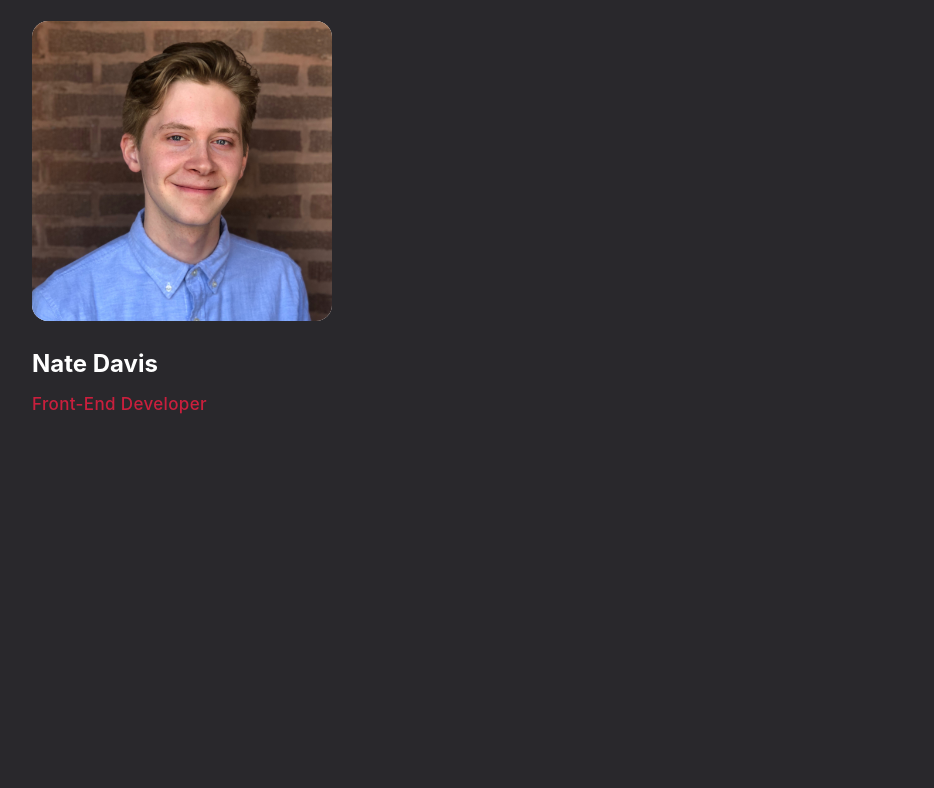
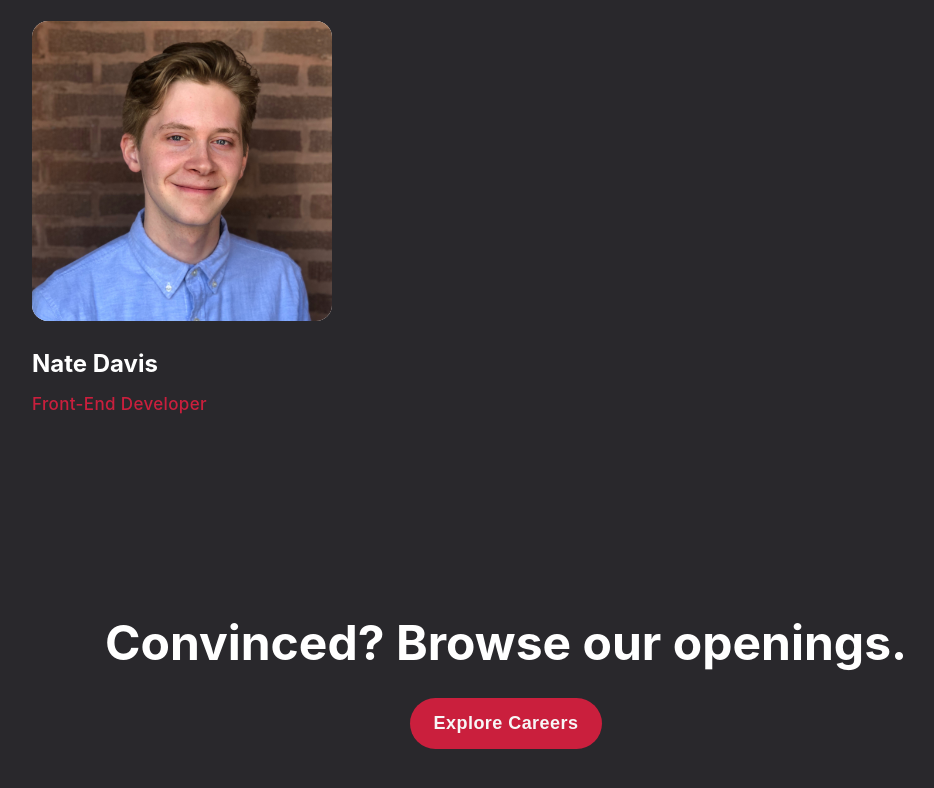
Before and after one commit to tzonglian/marketing-1, a plain HTML site: page pages/about.html in a window 1280 px wide. Shown: the part 1993-2781 px from the top of the page, without its empty margins (134-1068 px from the left). Before the commit the page ends 2479 px from the top, so only its background shows below. Drawn offline with Linux system fonts and the light colour scheme.

Commit message:
Adds careers section to bottom of about page

```diff
--- a/pages/about.html
+++ b/pages/about.html
@@ -61,6 +61,10 @@
       </div>
     </div>
   </section>
+  <section class="careers-section">
+    <h2>Convinced? Browse our openings.</h2>
+    <button class="careers-button">Explore Careers</button>
+  </section>
 </body>
 </html>
 <!DOCTYPE html>
--- a/styles/style.css
+++ b/styles/style.css
@@ -225,3 +225,18 @@ button {
   .meet-the-team {
     color: #fff;
   }
+
+  .careers-button {
+    font-size: 18px;
+  }
+
+  .careers-section {
+    display: grid;
+    justify-items: center;
+    margin-bottom: 12%;
+    margin-top: 8%;
+  }
+
+  .careers-section h2 {
+    text-align: center;
+  }
```
